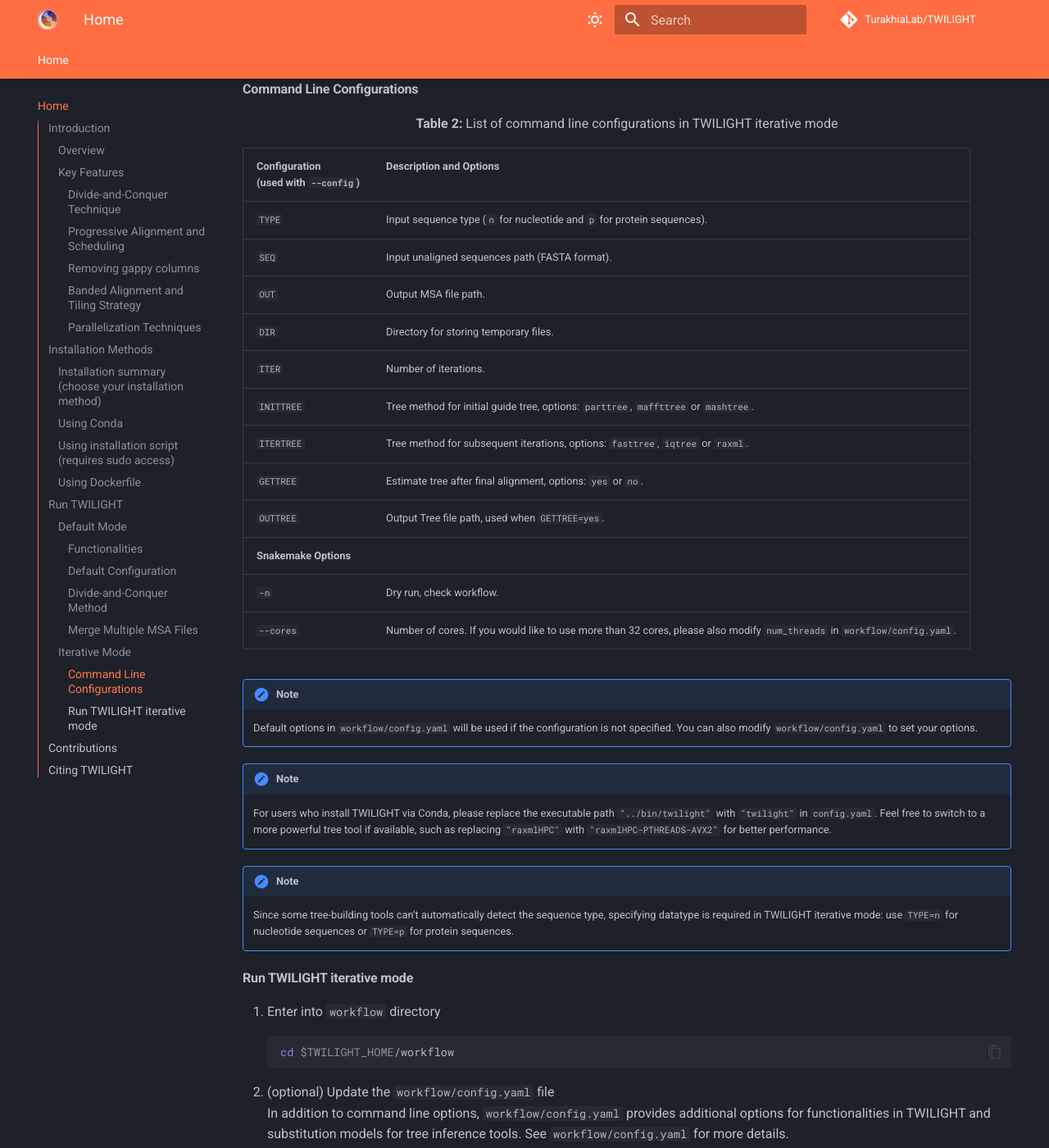
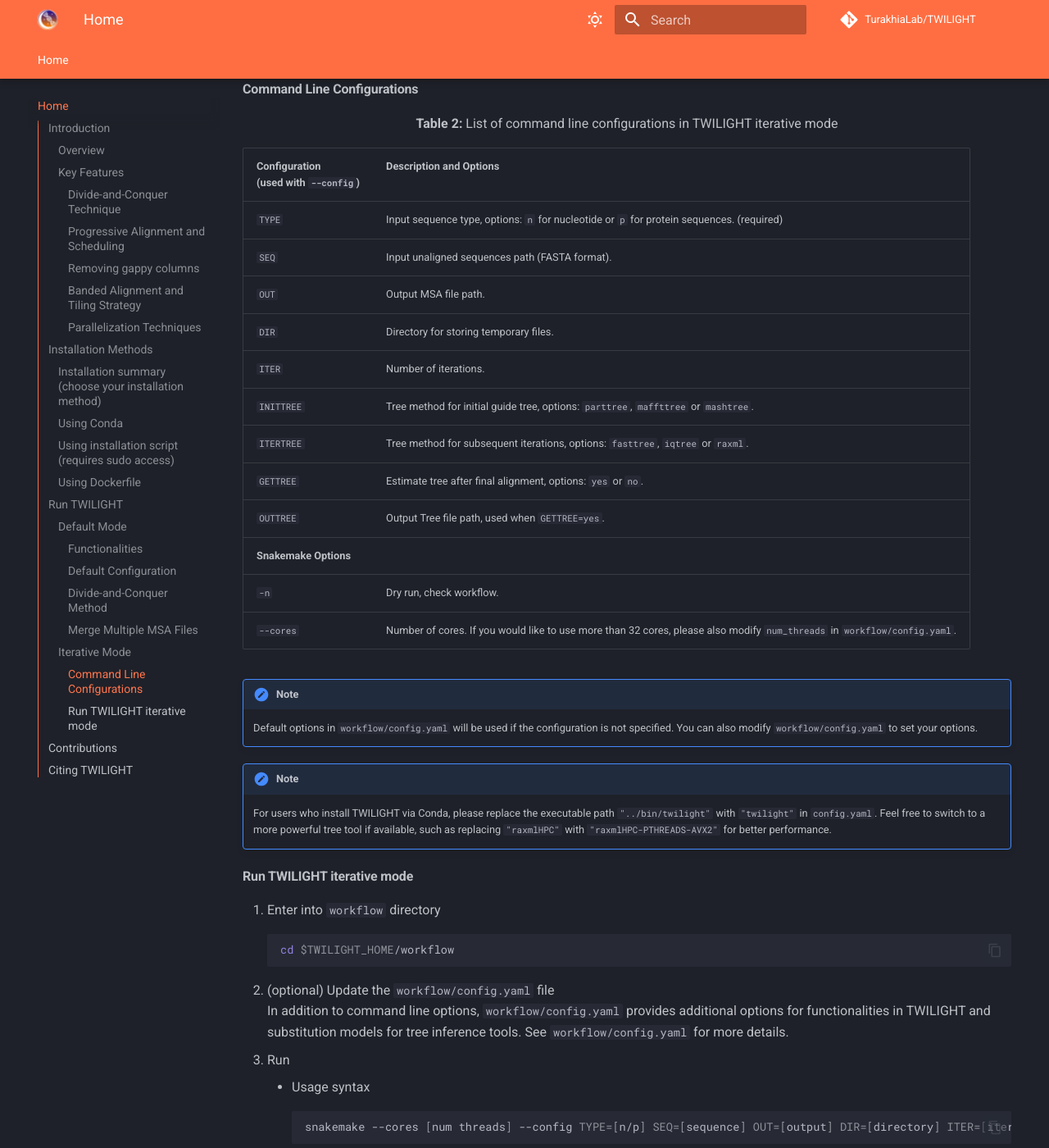
Before and after one commit to TurakhiaLab/TWILIGHT, an MkDocs documentation site: the page built from docs/index.md, in a window 1280 px wide and 1400 px high, scrolled down 9558 px. Shown: the whole window at 82% size. Built offline with MkDocs 1.6.1 and Material for MkDocs 9.7.7, drawn with Linux system fonts in a browser that asks for light colours; comment, search, counter and statistics services are not loaded.

Commit message:
updated docs

```diff
--- a/docs/index.md
+++ b/docs/index.md
@@ -284,7 +284,7 @@ TWILIGHT iterative mode estimate guide trees using external tools.
 
 | **Configuration <br>(used with `--config`)**    | **Description and Options**                                                                                   |
 |-----------------------------------------------------|---------------------------------------------------------------------------------------------------|
-| `TYPE`                            | Input sequence type (`n` for nucleotide and `p` for protein sequences).    |
+| `TYPE`                            | Input sequence type, options: `n` for nucleotide or `p` for protein sequences. (required)    |
 | `SEQ`                            | Input unaligned sequences path (FASTA format).                                                                       |
 | `OUT`                            | Output MSA file path.                                                                                                |
 | `DIR`                            | Directory for storing temporary files.                                                                               |
@@ -302,9 +302,6 @@ TWILIGHT iterative mode estimate guide trees using external tools.
 
 !!!Note
     For users who install TWILIGHT via Conda, please replace the executable path `"../bin/twilight"` with `"twilight"` in `config.yaml`. Feel free to switch to a more powerful tree tool if available, such as replacing `"raxmlHPC"` with `"raxmlHPC-PTHREADS-AVX2"` for better performance.
-
-!!!Note
-    Since some tree-building tools can’t automatically detect the sequence type, specifying datatype is required in TWILIGHT iterative mode: use `TYPE=n` for nucleotide sequences or `TYPE=p` for protein sequences.
 
 #### **Run TWILIGHT iterative mode**
 1. Enter into `workflow` directory
```
